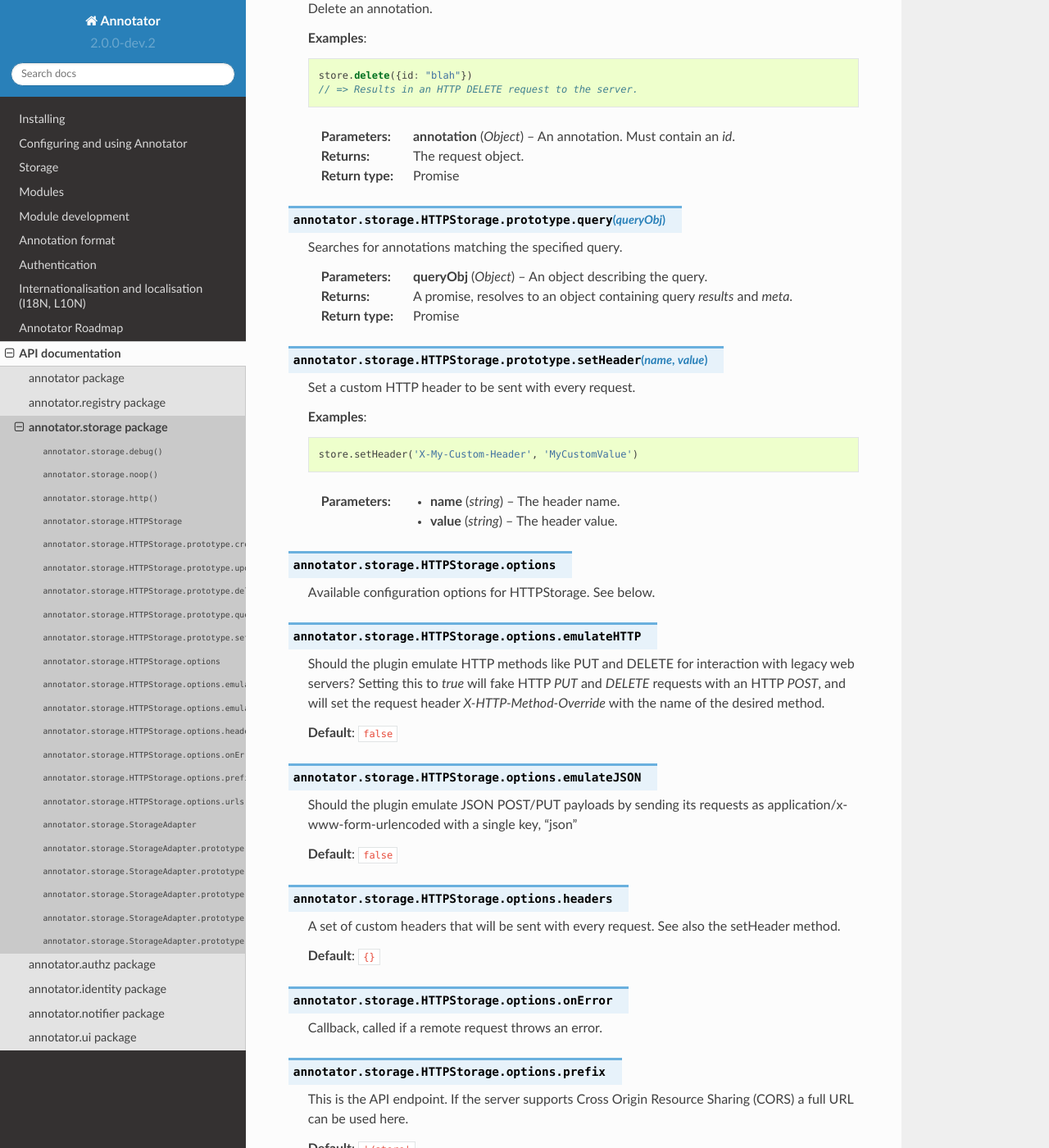
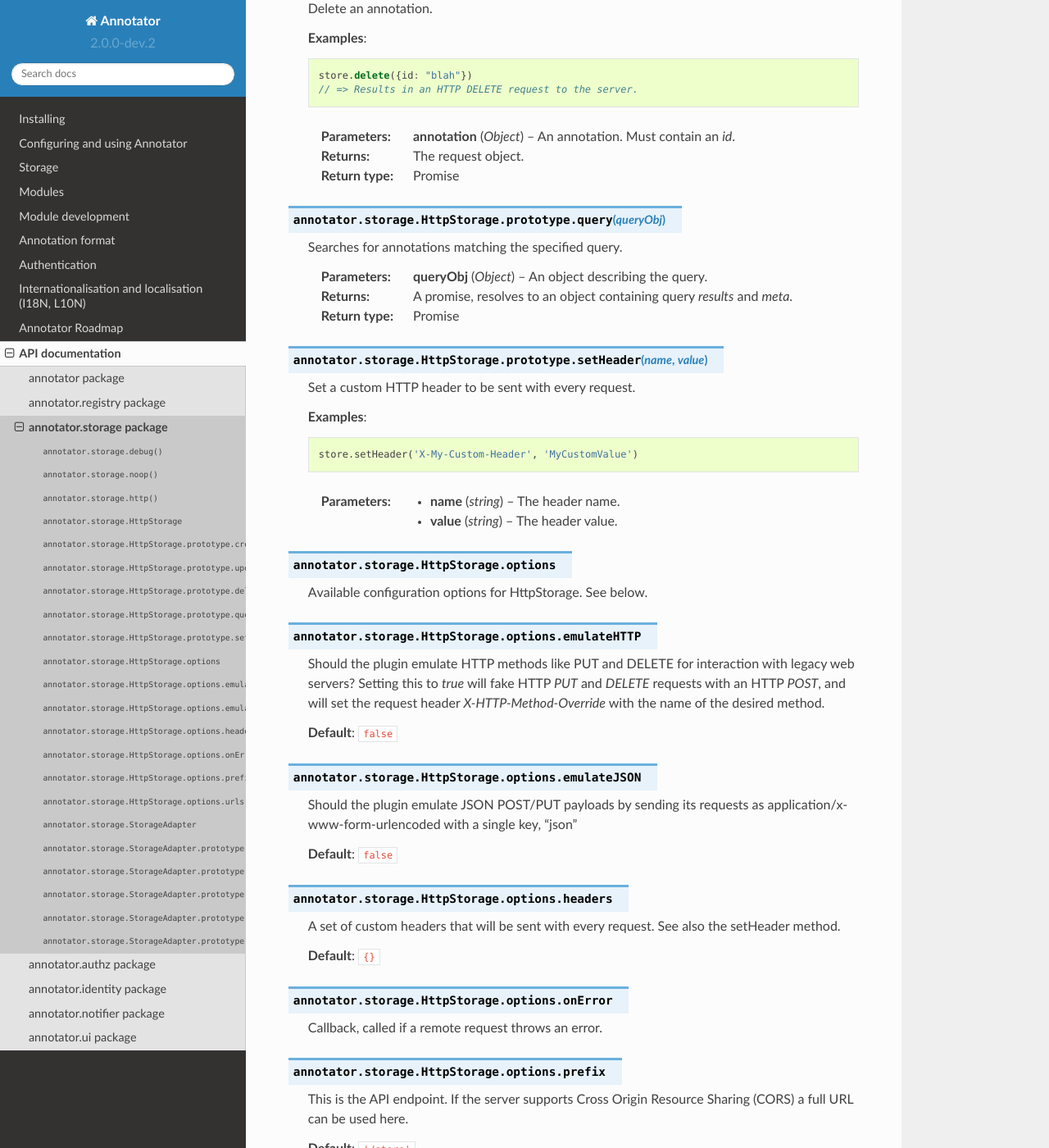
Before and after one commit to openannotation/annotator, a Sphinx documentation site: the page built from doc/api/storage.rst, in a window 1280 px wide and 1400 px high, scrolled down 1515 px. Shown: the whole window at 82% size. Built offline with Sphinx 7.4.7 and the Read the Docs theme 2.0.0, drawn with Linux system fonts in a browser that asks for light colours; some of the changed text lies outside the part shown.

```diff
--- a/README.rst
+++ b/README.rst
@@ -35,7 +35,7 @@ annotations of text in the browser, but it can also be extended in order to
 provide:
 
 -  persistence: storage components help you save your annotations to a remote
-   server. One notable example is the |HTTPStorageComponent|_ which ships with
+   server. One notable example is the |HttpStorageComponent|_ which ships with
    Annotator and talks to the |AnnotatorStore|_.
 -  rich metadata: the |DocumentPlugin|_ sniffs the page on which annotations are
    being made for document metadata (such as that provided by `Dublin Core
@@ -46,8 +46,8 @@ provide:
    |PermissionsComponent|_ allow you fine-grained control over who has
    permission to create and update annotations.
 
-.. |HTTPStorageComponent| replace:: ``HTTPStorage`` component
-.. _HTTPStorageComponent: http://docs.annotatorjs.org/en/latest/storage/http.html
+.. |HttpStorageComponent| replace:: ``HttpStorage`` component
+.. _HttpStorageComponent: http://docs.annotatorjs.org/en/latest/storage/http.html
 .. |AnnotatorStore| replace:: ``annotator-store`` API
 .. _AnnotatorStore: https://github.com/openannotation/annotator-store/
 .. _Dublin Core tags: http://dublincore.org/
--- a/doc/api/storage.rst
+++ b/doc/api/storage.rst
@@ -27,23 +27,23 @@ annotator.storage package
 ..  function:: annotator.storage.http([options])
 
     A module which configures an instance of
-    :class:`annotator.storage.HTTPStorage` as the storage component.
+    :class:`annotator.storage.HttpStorage` as the storage component.
 
     :param Object options:
       Configuration options. For available options see
-      :attr:`~annotator.storage.HTTPStorage.options`.
+      :attr:`~annotator.storage.HttpStorage.options`.
 
 
-..  class:: annotator.storage.HTTPStorage([options])
+..  class:: annotator.storage.HttpStorage([options])
 
-    HTTPStorage is a storage component that talks to a remote JSON + HTTP API
+    HttpStorage is a storage component that talks to a remote JSON + HTTP API
     that should be relatively easy to implement with any web application
     framework.
 
-    :param Object options: See :attr:`~annotator.storage.HTTPStorage.options`.
+    :param Object options: See :attr:`~annotator.storage.HttpStorage.options`.
 
 
-..  function:: annotator.storage.HTTPStorage.prototype.create(annotation)
+..  function:: annotator.storage.HttpStorage.prototype.create(annotation)
 
     Create an annotation.
 
@@ -58,7 +58,7 @@ annotator.storage package
     :rtype: Promise
 
 
-..  function:: annotator.storage.HTTPStorage.prototype.update(annotation)
+..  function:: annotator.storage.HttpStorage.prototype.update(annotation)
 
     Update an annotation.
 
@@ -73,7 +73,7 @@ annotator.storage package
     :rtype: Promise
 
 
-..  function:: annotator.storage.HTTPStorage.prototype.delete(annotation)
+..  function:: annotator.storage.HttpStorage.prototype.delete(annotation)
 
     Delete an annotation.
 
@@ -87,7 +87,7 @@ annotator.storage package
     :rtype: Promise
 
 
-..  function:: annotator.storage.HTTPStorage.prototype.query(queryObj)
+..  function:: annotator.storage.HttpStorage.prototype.query(queryObj)
 
     Searches for annotations matching the specified query.
 
@@ -97,7 +97,7 @@ annotator.storage package
     :rtype: Promise
 
 
-..  function:: annotator.storage.HTTPStorage.prototype.setHeader(name, value)
+..  function:: annotator.storage.HttpStorage.prototype.setHeader(name, value)
 
     Set a custom HTTP header to be sent with every request.
 
@@ -109,12 +109,12 @@ annotator.storage package
     :param string value: The header value.
 
 
-..  attribute:: annotator.storage.HTTPStorage.options
+..  attribute:: annotator.storage.HttpStorage.options
 
-    Available configuration options for HTTPStorage. See below.
+    Available configuration options for HttpStorage. See below.
 
 
-..  attribute:: annotator.storage.HTTPStorage.options.emulateHTTP
+..  attribute:: annotator.storage.HttpStorage.options.emulateHTTP
 
     Should the plugin emulate HTTP methods like PUT and DELETE for
     interaction with legacy web servers? Setting this to `true` will fake
@@ -125,7 +125,7 @@ annotator.storage package
     **Default**: ``false``
 
 
-..  attribute:: annotator.storage.HTTPStorage.options.emulateJSON
+..  attribute:: annotator.storage.HttpStorage.options.emulateJSON
 
     Should the plugin emulate JSON POST/PUT payloads by sending its requests
     as application/x-www-form-urlencoded with a single key, "json"
@@ -133,7 +133,7 @@ annotator.storage package
     **Default**: ``false``
 
 
-..  attribute:: annotator.storage.HTTPStorage.options.headers
+..  attribute:: annotator.storage.HttpStorage.options.headers
 
     A set of custom headers that will be sent with every request. See also
     the setHeader method.
@@ -141,12 +141,12 @@ annotator.storage package
     **Default**: ``{}``
 
 
-..  attribute:: annotator.storage.HTTPStorage.options.onError
+..  attribute:: annotator.storage.HttpStorage.options.onError
 
     Callback, called if a remote request throws an error.
 
 
-..  attribute:: annotator.storage.HTTPStorage.options.prefix
+..  attribute:: annotator.storage.HttpStorage.options.prefix
 
     This is the API endpoint. If the server supports Cross Origin Resource
     Sharing (CORS) a full URL can be used here.
@@ -154,7 +154,7 @@ annotator.storage package
     **Default**: ``'/store'``
 
 
-..  attribute:: annotator.storage.HTTPStorage.options.urls
+..  attribute:: annotator.storage.HttpStorage.options.urls
 
     The server URLs for each available action. These URLs can be anything but
     must respond to the appropriate HTTP method. The URLs are Level 1 URI
--- a/doc/storage/http.rst
+++ b/doc/storage/http.rst
@@ -1,4 +1,4 @@
-``Annotator.Storage.HTTPStorage`` component
+``Annotator.Storage.HttpStorage`` component
 ===========================================
 
 This storage component sends annotations (serialised as JSON) to a server that
--- a/doc/usage.rst
+++ b/doc/usage.rst
@@ -69,7 +69,7 @@ customize it. Many modules can be configured, and you can find out what
 configuration options they accept in the relevant :doc:`api/index`.
 
 For example, here are the options accepted by the :func:`annotator.storage.http`
-module: :data:`annotator.storage.HTTPStorage.options`. Let's say we have an
+module: :data:`annotator.storage.HttpStorage.options`. Let's say we have an
 `annotator-store server`_ running at ``http://example.com/api``. We can
 configure the :func:`~annotator.storage.http` module to address it like so::
 
```
Also changed, not shown: 2 other files.
